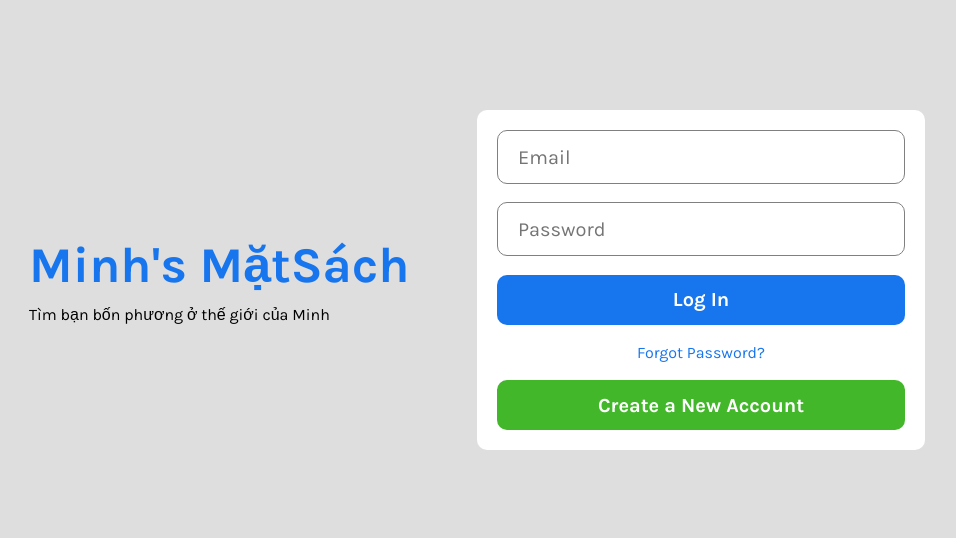
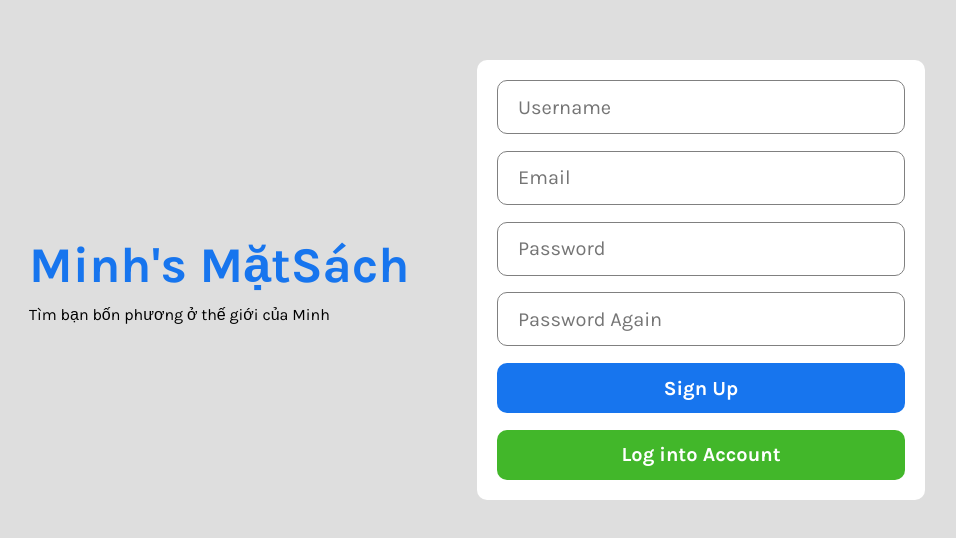
Before and after one commit to 2mnguyen1/social-app-ui, a React (Create React App) app: page / in a window 1280 px wide. Shown: the part 120-658 px from the top of the page, without its empty margins (163-1119 px from the left). Built offline with nearby package versions, Linux system fonts and the light colour scheme.

Commit message:
adding register page

```diff
--- a/src/App.js
+++ b/src/App.js
@@ -1,11 +1,12 @@
 //import Home from './pages/home/Home'
 import Login from './pages/login/Login'
 import Profile from './pages/profile/Profile'
+import Register from './pages/register/Register'
 
 export default function App() {
   return (
     <div>
-      <Login />
+      <Register />
     </div>
   )
 }
--- a/src/pages/register/Register.jsx
+++ b/src/pages/register/Register.jsx
@@ -1,7 +1,26 @@
-
+import "./register.css"
 
 export default function Register() {
   return (
-    <div>Register</div>
+    <div className="login-page">
+        <div className="login-wrapper">
+            <div className="login-left">
+                <h3 className="login-logo">Minh's MặtSách</h3>
+                <span className="login-desc">
+                    Tìm bạn bốn phương ở thế giới của Minh
+                </span>
+            </div>
+            <div className="login-right">
+                <div className="login-box">
+                    <input placeholder="Username" className="login-input" type="text"/>
+                    <input placeholder="Email" className="login-input" type="email"/>
+                    <input placeholder="Password" className="login-input" type="password"/>
+                    <input placeholder="Password Again" className="login-input" type="password"/>
+                    <button className="login-btn">Sign Up</button>
+                    <button className="register-button">Log into Account</button>
+                </div>
+            </div>
+        </div>
+    </div>
   )
 }
--- a/src/pages/register/register.css
+++ b/src/pages/register/register.css
@@ -0,0 +1,86 @@
+.login-page {
+    width: 100vw;
+    height: 100vh;
+    background-color: rgb(222, 222, 222);
+    display: flex;
+    align-items: center;
+    justify-content: center;
+}
+
+.login-wrapper {
+    width: 70%;
+    height: 70%;
+    background-color: rgb(222, 222, 222);
+    display: flex;
+}
+
+.login-left,
+.login-right {
+    flex: 1;
+    display: flex;
+    flex-direction: column;
+    justify-content: center;
+}
+
+.login-logo {
+    font-size: 50px;
+    font-weight: bolder;
+    color: #1775ee;
+    margin-bottom: 10px;
+
+}
+
+.login-desc {
+    font-style: 24px;
+}
+
+.login-box {
+    height: 400px;
+    padding: 20px;
+    background-color: white;
+    border-radius: 10px;
+    display: flex;
+    flex-direction: column;
+    justify-content: space-between;
+}
+
+.login-input {
+    height: 50px;
+    border-radius: 10px;
+    border: 1px solid grey;
+    font-size: 20px;
+    padding-left: 20px;
+}
+
+.login-input:focus {
+    outline: none;
+}
+
+.login-btn,
+.register-button {
+    height: 50px;
+    border-radius: 10px;
+    border: none;
+    color: white;
+    font-size: 20px;
+    font-weight: bold;
+    cursor: pointer;
+}
+
+.login-forgot {
+    text-align: center;
+    color: #1775ee;
+}
+
+.login-btn {
+    background-color: #1775ee;
+}
+
+.register-button {
+    background-color: #42b72a;
+}
+
+.login-btn:active,
+.register-button:active {
+    transform: scale(0.9);
+}
```
